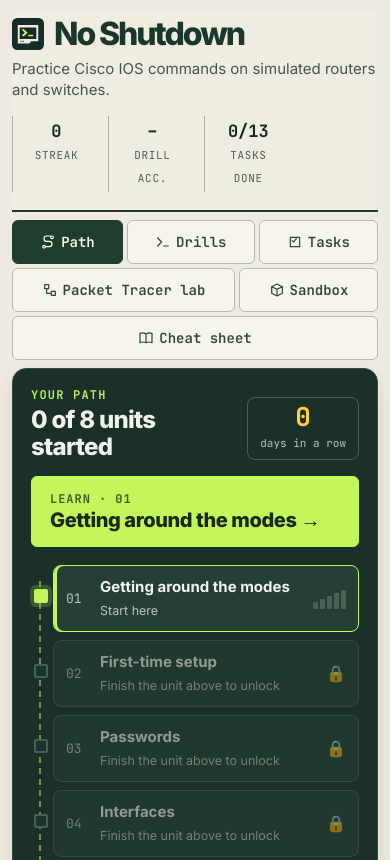
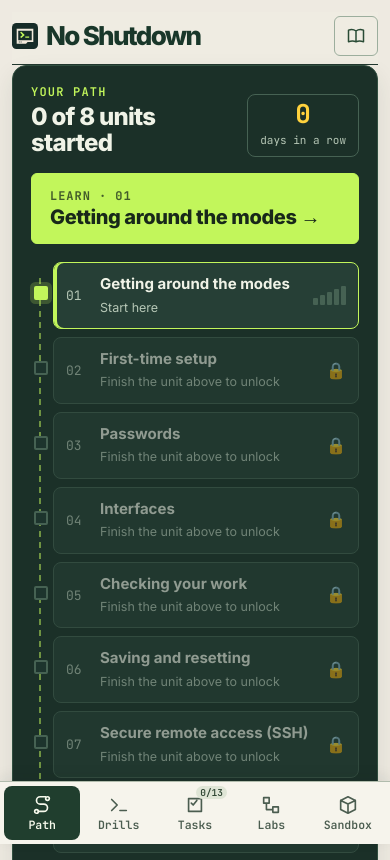
Before and after one commit to ChristianJKrantz/no-shutdown, a plain HTML site: page index.html in a window 390 px wide. Shown: the top 860 px of the page. Drawn offline with Linux system fonts and the light colour scheme.

Commit message:
Simplify the header: one line, cheat sheet as a button, bottom tab bar on phones

```diff
--- a/app.js
+++ b/app.js
@@ -24,7 +24,8 @@ const shuffle=a=>{a=a.slice();for(let i=a.length-1;i>0;i--){const j=Math.floor(M
 
 /* ---------------- stats ---------------- */
 const S={drill:store.get('ns_drill',{right:0,tried:0,streak:0,best:0}),tasks:store.get('ns_tasks',{}),labs:store.get('ns_labs',0)};
-function renderStats(){$('#sStreak').textContent=S.drill.streak;$('#sAcc').textContent=S.drill.tried?Math.round(100*S.drill.right/S.drill.tried)+'%':'–';
+// streak and accuracy live in the Drills view, tasks done in a badge on the Tasks tab
+function renderStats(){const st=$('#sStreak'),ac=$('#sAcc');if(st)st.textContent=S.drill.streak;if(ac)ac.textContent=S.drill.tried?Math.round(100*S.drill.right/S.drill.tried)+'%':'–';
   $('#sTasks').textContent=`${Object.values(S.tasks).filter(t=>t.done).length}/${CS.TASKS.length}`;}
 
 /* ---------------- a terminal attached to one device ---------------- */
@@ -94,7 +95,7 @@ function PCPanel(pc,net,onChange){
 /* ---------------- views ---------------- */
 let view=null;
 function go(v,arg){
-  view=v;$$('#tabs .tab').forEach(b=>b.classList.toggle('on',b.dataset.v===v));
+  view=v;$$('#tabs .tab').forEach(b=>b.classList.toggle('on',b.dataset.v===v));$('#cheatBtn').classList.toggle('on',v==='cheat');
   ['path','drills','tasks','lab','sandbox','cheat'].forEach(k=>{$('#v-'+k).hidden=k!==v;});
   document.body.classList.toggle('pl-focus',false);
   if(v!=='drills'&&Drills.inSession)Drills.endSession();
@@ -105,6 +106,7 @@ function go(v,arg){
   if(v==='sandbox')Sandbox.start();
   if(v==='cheat')Cheat.render();
 }
+$('#cheatBtn').onclick=()=>{try{history.replaceState(null,'',location.pathname+'?tab=cheat');}catch(e){}store.set('ns_tab','cheat');go('cheat');};
 $$('#tabs .tab').forEach(b=>b.onclick=()=>{try{history.replaceState(null,'',location.pathname+(b.dataset.v==='path'?'':'?tab='+b.dataset.v));}catch(e){}store.set('ns_tab',b.dataset.v);if(b.dataset.v==='drills'&&Drills.inSession)Drills.endSession();go(b.dataset.v);});
 
 /* ---------------- drills ---------------- */
@@ -153,7 +155,7 @@ const Drills=(()=>{
     const inp=el('input',{id:'din',autocomplete:'off',autocapitalize:'off',autocorrect:'off',spellcheck:'false','aria-label':'Your command',enterkeyhint:'go',placeholder:'type the command'});
     const fb=el('div',{class:'dfb',id:'dfb','aria-live':'polite'});
     const check=el('button',{class:'btn primary',type:'button',text:'Check'}),showB=el('button',{class:'btn',type:'button',text:'Hint'}),skip=el('button',{class:'btn ghost',type:'button',text:'Skip'});
-    root.append(sess?sess.strip(cur):el('div',{class:'dmeta'},el('span',{text:`${dr.g} · ${dr.dev==='pc'?'PC':dr.dev==='router'?'router':'switch'}`}),el('span',{text:`Streak ${S.drill.streak} · best ${S.drill.best}`})),sess?'':chips,
+    root.append(sess?sess.strip(cur):el('div',{class:'dmeta'},el('span',{text:`${dr.g} · ${dr.dev==='pc'?'PC':dr.dev==='router'?'router':'switch'}`}),el('span',{class:'dstat'},el('span',null,'Streak ',el('b',{id:'sStreak',text:String(S.drill.streak)}),` · best ${S.drill.best}`),el('span',null,'Right ',el('b',{id:'sAcc',text:S.drill.tried?Math.round(100*S.drill.right/S.drill.tried)+'%':'–'})))),sess?'':chips,
       el('div',{class:'dpurpose',id:'dq',text:txt(dr.purpose,v)}),
       el('div',{class:'dbox'},el('span',{class:'tp',text:IOS.prompt(dev)}),inp),fb,el('div',{class:'dacts'},check,showB,skip),
       el('p',{class:'dim',style:'font-size:13px;margin-top:14px',text:'Any abbreviation IOS would accept counts (conf t, int g0/0, no shut…). Tab completes a partial command. When there is nothing to complete, Tab moves to the next control.'}));
--- a/index.html
+++ b/index.html
@@ -311,6 +311,33 @@ header .row{gap:10px}header .sister{color:#294b35;background:transparent;border-
 @media(max-width:700px){body.pl-focus .app>header,body.pl-focus .tabs{display:none}.pl-run .pl-bars{display:none}}
 @media(prefers-reduced-motion:reduce){.pl-prog i{transition:none}}
 @media print{#v-path{display:none!important}}
+
+/* ---------- simplified header and tabs ---------- */
+.app>header{flex-wrap:nowrap;align-items:center;justify-content:space-between;padding:8px 0 12px;margin-bottom:0}
+.app>header h1{font-size:clamp(26px,3.4vw,40px)}
+.hcheat{display:inline-flex;align-items:center;gap:7px;flex:none;background:transparent;border:1px solid #9cae9d;border-radius:6px;color:#294b35;padding:8px 12px;font:600 14px var(--mono);min-height:40px}
+.hcheat:hover,.hcheat.on{background:#203e2e;color:#f7faed;border-color:#203e2e}
+.tabs{flex-wrap:nowrap;gap:4px}
+.tabs .tab{display:inline-flex;align-items:center;gap:6px;position:relative}
+.tabs .tic{flex:none}
+.tbadge{font:600 11px var(--mono);font-style:normal;padding:1px 6px;border-radius:999px;background:#dfe5d6;color:#304734}
+.tab.on .tbadge{background:#ffffff26;color:inherit}
+.dstat{display:flex;gap:14px;flex-wrap:wrap}.dstat b{font-family:var(--mono)}
+@media(max-width:700px){
+  .app>header .sub{display:none}
+  .app>header{padding:4px 0 8px;border-bottom-width:1px}
+  .app>header h1{font-size:26px;gap:8px}
+  .hcheat span{display:none}.hcheat{padding:8px;min-width:44px;justify-content:center}
+  /* the sections become a bar along the bottom of the screen */
+  .tabs{position:fixed;left:0;right:0;bottom:0;z-index:20;margin:0;padding:4px 4px calc(4px + env(safe-area-inset-bottom));gap:0;background:#f6f4ec;border-top:1px solid #b1bcad;box-shadow:0 -4px 14px #1b2b2214;flex-wrap:nowrap;overflow:visible}
+  .tabs .tab{flex:1 1 0;min-width:0;flex-direction:column;justify-content:center;gap:2px;border:0;background:transparent;border-radius:8px;padding:6px 2px;min-height:54px;font-size:11.5px;color:#4b5d50}
+  .tabs .tab .tic{width:22px;height:22px}
+  .tabs .tab.on{background:#203e2e;color:#f7faed;box-shadow:none}
+  .tbadge{position:absolute;top:0;right:calc(50% - 32px);font-size:9.5px;padding:0 4px}
+  body{padding-bottom:calc(70px + env(safe-area-inset-bottom))}
+  body.pl-focus{padding-bottom:0}
+}
+@media print{.hcheat{display:none!important}}
 </style>
 </head>
 <body>
@@ -320,22 +347,14 @@ header .row{gap:10px}header .sister{color:#294b35;background:transparent;border-
       <h1><img class="brand-mark" src="icon.svg?v=2" alt=""><span class="cur">No&nbsp;<span>Shutdown</span></span><button class="install" id="installBtn" hidden><span class="ico" aria-hidden="true"><svg viewBox="0 0 24 24" fill="none" stroke="currentColor" stroke-width="2" stroke-linecap="round" stroke-linejoin="round"><path d="M12 3v12M7 10l5 5 5-5M5 21h14"/></svg></span>Install app</button></h1>
       <div class="sub">Practice Cisco IOS commands on simulated routers and switches.</div>
     </div>
-    <div class="row">
-
-      <div class="stats" aria-live="polite">
-        <div class="stat"><b id="sStreak">0</b><small>Streak</small></div>
-        <div class="stat"><b id="sAcc">–</b><small>Drill acc.</small></div>
-        <div class="stat"><b id="sTasks">0</b><small>Tasks done</small></div>
-      </div>
-    </div>
+    <button class="hcheat" id="cheatBtn" type="button" data-v="cheat" aria-label="Cheat sheet" title="Cheat sheet"><svg aria-hidden="true" width="20" height="20" viewBox="0 0 24 24" fill="none" stroke="currentColor" stroke-width="1.8" stroke-linecap="round" stroke-linejoin="round"><path d="M3 5q5-2 9 1 4-3 9-1v14q-5-2-9 0-4-2-9 0z M12 6v13"/></svg><span>Cheat sheet</span></button>
   </header>
   <nav class="tabs" id="tabs" aria-label="Sections">
-    <button class="tab" data-v="path"><svg aria-hidden="true" width="16" height="16" viewBox="0 0 24 24" fill="none" stroke="currentColor" stroke-width="1.8" stroke-linecap="round" stroke-linejoin="round" style="vertical-align:-3px;margin-right:5px"><circle cx="6" cy="19" r="2"/><circle cx="18" cy="5" r="2"/><path d="M8 19h6a4 4 0 0 0 0-8h-4a4 4 0 0 1 0-8h6"/></svg>Path</button>
-    <button class="tab" data-v="drills"><svg aria-hidden="true" width="16" height="16" viewBox="0 0 24 24" fill="none" stroke="currentColor" stroke-width="1.8" stroke-linecap="round" stroke-linejoin="round" style="vertical-align:-3px;margin-right:5px"><path d="M4 6l6 6-6 6m9 0h7"/></svg>Drills</button>
-    <button class="tab" data-v="tasks"><svg aria-hidden="true" width="16" height="16" viewBox="0 0 24 24" fill="none" stroke="currentColor" stroke-width="1.8" stroke-linecap="round" stroke-linejoin="round" style="vertical-align:-3px;margin-right:5px"><path d="M5 5h14v14H5z M8 10l2 2 4-5"/></svg>Tasks</button>
-    <button class="tab" data-v="lab"><svg aria-hidden="true" width="16" height="16" viewBox="0 0 24 24" fill="none" stroke="currentColor" stroke-width="1.8" stroke-linecap="round" stroke-linejoin="round" style="vertical-align:-3px;margin-right:5px"><path d="M4 4h6v6H4z M14 14h6v6h-6z M7 10v7h7"/></svg>Packet Tracer lab</button>
-    <button class="tab" data-v="sandbox"><svg aria-hidden="true" width="16" height="16" viewBox="0 0 24 24" fill="none" stroke="currentColor" stroke-width="1.8" stroke-linecap="round" stroke-linejoin="round" style="vertical-align:-3px;margin-right:5px"><path d="M4 7l8-4 8 4-8 4z M4 7v10l8 4 8-4V7 M12 11v10"/></svg>Sandbox</button>
-    <button class="tab" data-v="cheat"><svg aria-hidden="true" width="16" height="16" viewBox="0 0 24 24" fill="none" stroke="currentColor" stroke-width="1.8" stroke-linecap="round" stroke-linejoin="round" style="vertical-align:-3px;margin-right:5px"><path d="M3 5q5-2 9 1 4-3 9-1v14q-5-2-9 0-4-2-9 0z M12 6v13"/></svg>Cheat sheet</button>
+    <button class="tab" data-v="path"><svg aria-hidden="true" width="16" height="16" viewBox="0 0 24 24" fill="none" stroke="currentColor" stroke-width="1.8" stroke-linecap="round" stroke-linejoin="round" class="tic"><circle cx="6" cy="19" r="2"/><circle cx="18" cy="5" r="2"/><path d="M8 19h6a4 4 0 0 0 0-8h-4a4 4 0 0 1 0-8h6"/></svg><span class="tl">Path</span></button>
+    <button class="tab" data-v="drills"><svg aria-hidden="true" width="16" height="16" viewBox="0 0 24 24" fill="none" stroke="currentColor" stroke-width="1.8" stroke-linecap="round" stroke-linejoin="round" class="tic"><path d="M4 6l6 6-6 6m9 0h7"/></svg><span class="tl">Drills</span></button>
+    <button class="tab" data-v="tasks"><svg aria-hidden="true" width="16" height="16" viewBox="0 0 24 24" fill="none" stroke="currentColor" stroke-width="1.8" stroke-linecap="round" stroke-linejoin="round" class="tic"><path d="M5 5h14v14H5z M8 10l2 2 4-5"/></svg><span class="tl">Tasks</span><em class="tbadge" id="sTasks" aria-label="tasks done">0/13</em></button>
+    <button class="tab" data-v="lab"><svg aria-hidden="true" width="16" height="16" viewBox="0 0 24 24" fill="none" stroke="currentColor" stroke-width="1.8" stroke-linecap="round" stroke-linejoin="round" class="tic"><path d="M4 4h6v6H4z M14 14h6v6h-6z M7 10v7h7"/></svg><span class="tl">Labs</span></button>
+    <button class="tab" data-v="sandbox"><svg aria-hidden="true" width="16" height="16" viewBox="0 0 24 24" fill="none" stroke="currentColor" stroke-width="1.8" stroke-linecap="round" stroke-linejoin="round" class="tic"><path d="M4 7l8-4 8 4-8 4z M4 7v10l8 4 8-4V7 M12 11v10"/></svg><span class="tl">Sandbox</span></button>
   </nav>
   <main>
     <section id="v-path" class="card pathv" hidden aria-label="Learning path"></section>
--- a/sw.js
+++ b/sw.js
@@ -2,7 +2,7 @@
    Pages are network-first and skip the browser's HTTP cache (you always get the newest version when online, the saved copy when not).
    Fonts and icons are cache-first since they never change. Only this site's own files are ever handled or cached. */
 const CACHE_PREFIX = 'no-shutdown-v';
-const CACHE = CACHE_PREFIX + '9';
+const CACHE = CACHE_PREFIX + '10';
 const FONTS = ['inter-latin-400', 'inter-latin-500', 'inter-latin-600', 'inter-latin-700', 'inter-latin-800',
   'jetbrains-mono-latin-400', 'jetbrains-mono-latin-600', 'jetbrains-mono-latin-700'].map(f => `fonts/${f}-normal.woff2`);
 const CORE = ['./', 'index.html', 'ios.js', 'content.js', 'lab.js', 'nd.js', 'path-content.js', 'app.js', 'manifest.webmanifest?v=2', 'icon.svg?v=2', 'icon-192.png?v=2', 'icon-512.png?v=2', 'icon-maskable-512.png?v=2', 'apple-touch-icon.png?v=2', ...FONTS];
```
Also changed, not shown: 2 other files.
